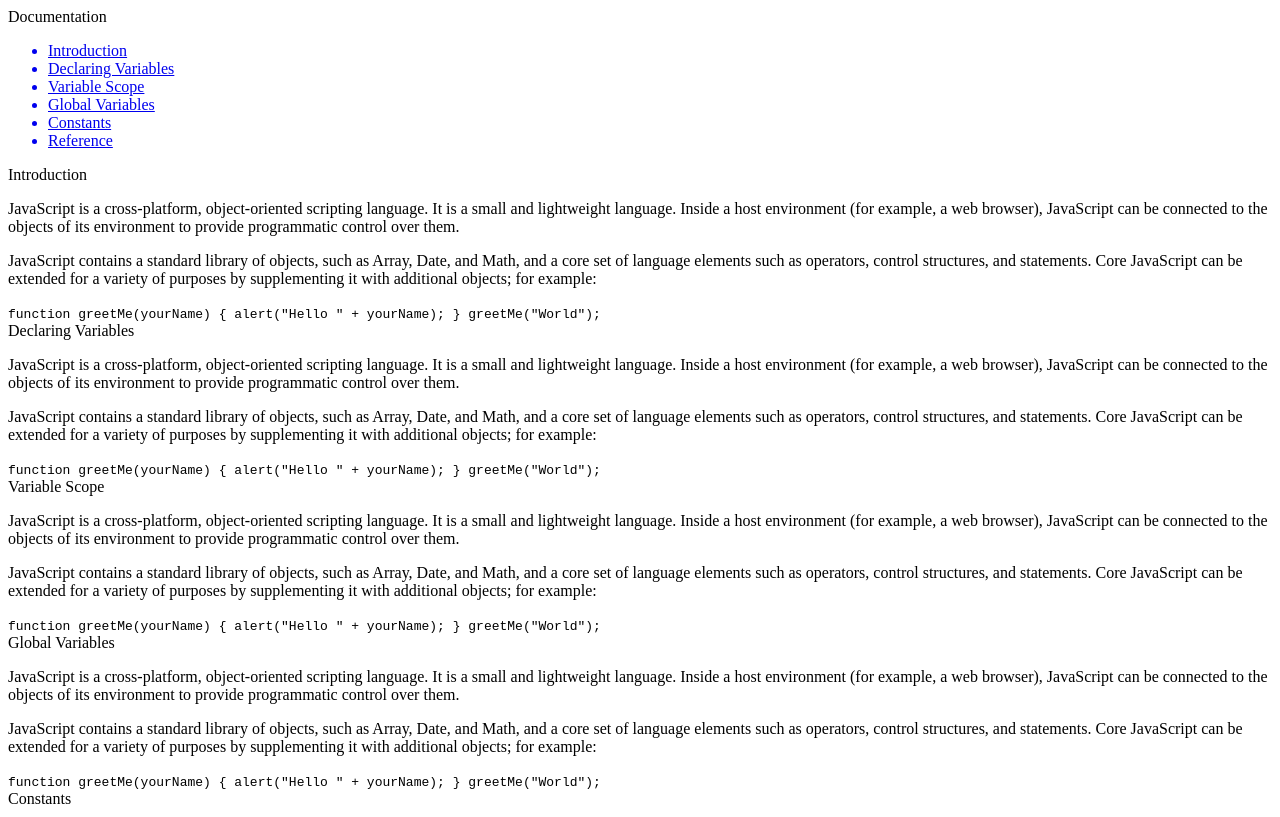
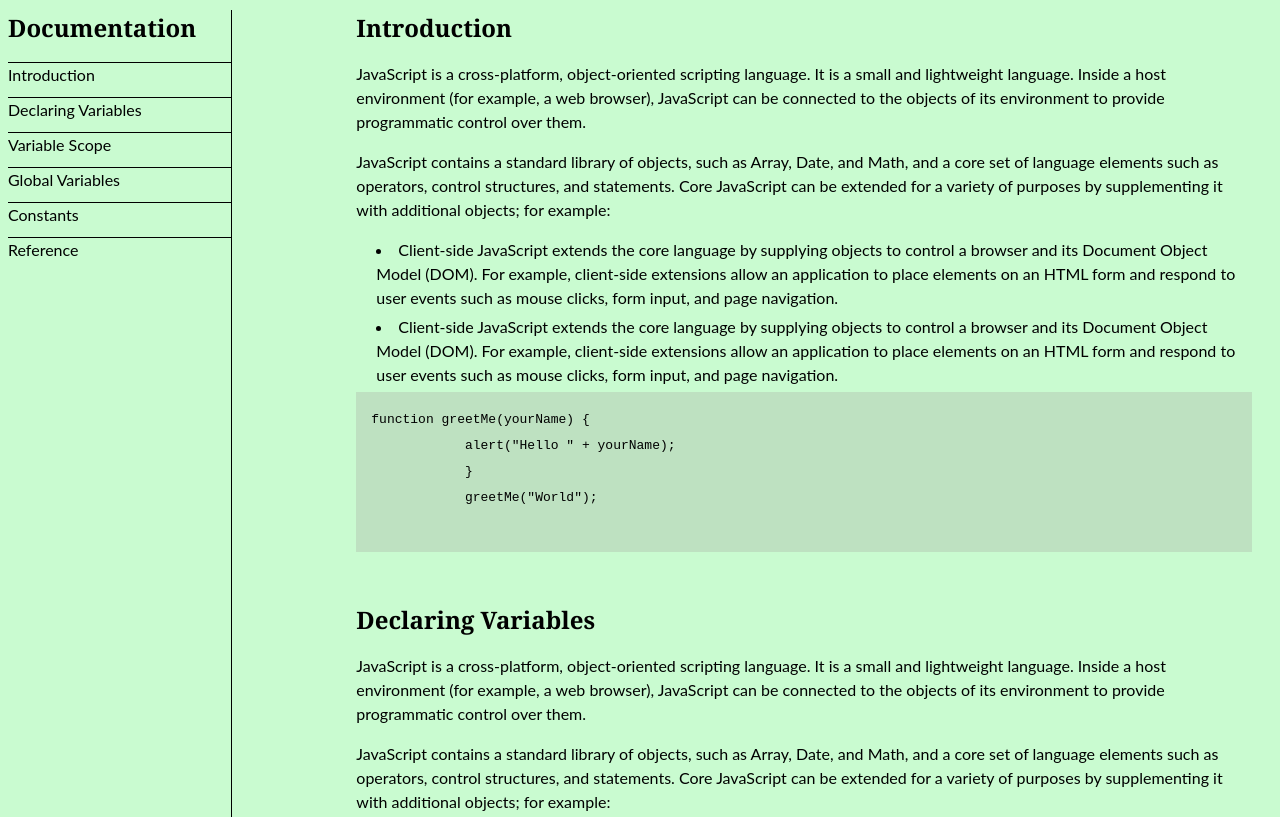
Before and after one commit to canzoroglu/fccprojects, a plain HTML site: page technicalDocumentation/index.html in a window 1280 px wide. Shown: the top 817 px of the page. Drawn offline with Linux system fonts and the light colour scheme.

Commit message:
Complete technicalDocument project

```diff
--- a/technicalDocumentation/index.html
+++ b/technicalDocumentation/index.html
@@ -8,20 +8,18 @@
   <body>
     <div class="main-grid">
       <nav id="navbar">
-        <header>
-          Documentation
-        </header>
+        <header>Documentation</header>
         <ul>
           <a href="#Introduction" class="nav-link">
             <li>Introduction</li>
           </a>
-          <a href="#Declaring_variables" class="nav-link">
+          <a href="#Declaring_Variables" class="nav-link">
             <li>Declaring Variables</li>
           </a>
-          <a href="#Variable_scope" class="nav-link">
+          <a href="#Variable_Scope" class="nav-link">
             <li>Variable Scope</li>
           </a>
-          <a href="Global_Variables" class="nav-link">
+          <a href="#Global_Variables" class="nav-link">
             <li>Global Variables</li>
           </a>
           <a href="#Constants" class="nav-link">
@@ -32,12 +30,9 @@
           </a>
         </ul>
       </nav>
-    </div>
       <main id="main-doc">
         <section class="main-section" id="Introduction">
-        <header>
-          Introduction
-        </header>
+          <header>Introduction</header>
           <article>
             <p>
               JavaScript is a cross-platform, object-oriented scripting language. It is a small and lightweight language.
@@ -49,8 +44,13 @@
               control structures, and statements. Core JavaScript can be extended for a variety of purposes by supplementing it with additional objects;
               for example:
             </p>
-          <code>
-            function greetMe(yourName) {
+            <li>Client-side JavaScript extends the core language by supplying objects to control a browser and its Document Object Model (DOM).
+              For example, client-side extensions allow an application to place elements on an HTML form and respond to user events such as mouse clicks,
+              form input, and page navigation.</li>
+            <li>Client-side JavaScript extends the core language by supplying objects to control a browser and its Document Object Model (DOM).
+              For example, client-side extensions allow an application to place elements on an HTML form and respond to user events such as mouse clicks,
+              form input, and page navigation.</li>
+            <code>function greetMe(yourName) {
             alert("Hello " + yourName);
             }
             greetMe("World");
@@ -58,9 +58,7 @@
           </article>
         </section>
         <section class="main-section" id="Declaring_Variables">
-        <header>
-          Declaring Variables
-        </header>
+          <header>Declaring Variables</header>
           <article>
             <p>
               JavaScript is a cross-platform, object-oriented scripting language. It is a small and lightweight language.
@@ -72,8 +70,13 @@
               control structures, and statements. Core JavaScript can be extended for a variety of purposes by supplementing it with additional objects;
               for example:
             </p>
-          <code>
-            function greetMe(yourName) {
+            <li>Client-side JavaScript extends the core language by supplying objects to control a browser and its Document Object Model (DOM).
+              For example, client-side extensions allow an application to place elements on an HTML form and respond to user events such as mouse clicks,
+              form input, and page navigation.</li>
+            <li>Client-side JavaScript extends the core language by supplying objects to control a browser and its Document Object Model (DOM).
+              For example, client-side extensions allow an application to place elements on an HTML form and respond to user events such as mouse clicks,
+              form input, and page navigation.</li>
+            <code>function greetMe(yourName) {
             alert("Hello " + yourName);
             }
             greetMe("World");
@@ -81,9 +84,7 @@
           </article>
         </section>
         <section class="main-section" id="Variable_Scope">
-        <header>
-          Variable Scope
-        </header>
+          <header>Variable Scope</header>
           <article>
             <p>
               JavaScript is a cross-platform, object-oriented scripting language. It is a small and lightweight language.
@@ -95,8 +96,7 @@
               control structures, and statements. Core JavaScript can be extended for a variety of purposes by supplementing it with additional objects;
               for example:
             </p>
-          <code>
-            function greetMe(yourName) {
+            <code>function greetMe(yourName) {
             alert("Hello " + yourName);
             }
             greetMe("World");
@@ -104,9 +104,7 @@
           </article>
         </section>
         <section class="main-section" id="Global_Variables">
-        <header>
-          Global Variables
-        </header>
+          <header>Global Variables</header>
           <article>
             <p>
               JavaScript is a cross-platform, object-oriented scripting language. It is a small and lightweight language.
@@ -118,8 +116,13 @@
               control structures, and statements. Core JavaScript can be extended for a variety of purposes by supplementing it with additional objects;
               for example:
             </p>
-          <code>
-            function greetMe(yourName) {
+            <li>Client-side JavaScript extends the core language by supplying objects to control a browser and its Document Object Model (DOM).
+              For example, client-side extensions allow an application to place elements on an HTML form and respond to user events such as mouse clicks,
+              form input, and page navigation.</li>
+            <li>Client-side JavaScript extends the core language by supplying objects to control a browser and its Document Object Model (DOM).
+              For example, client-side extensions allow an application to place elements on an HTML form and respond to user events such as mouse clicks,
+              form input, and page navigation.</li>
+            <code>function greetMe(yourName) {
             alert("Hello " + yourName);
             }
             greetMe("World");
@@ -127,9 +130,7 @@
           </article>
         </section>
         <section class="main-section" id="Constants">
-        <header>
-          Constants
-        </header>
+          <header>Constants</header>
           <article>
             <p>
               JavaScript is a cross-platform, object-oriented scripting language. It is a small and lightweight language.
@@ -141,8 +142,7 @@
               control structures, and statements. Core JavaScript can be extended for a variety of purposes by supplementing it with additional objects;
               for example:
             </p>
-          <code>
-            function greetMe(yourName) {
+            <code>function greetMe(yourName) {
             alert("Hello " + yourName);
             }
             greetMe("World");
@@ -150,9 +150,7 @@
           </article>
         </section>
         <section class="main-section" id="Reference">
-        <header>
-          Reference
-        </header>
+          <header>Reference</header>
           <article>
             <p>
               JavaScript is a cross-platform, object-oriented scripting language. It is a small and lightweight language.
@@ -164,8 +162,7 @@
               control structures, and statements. Core JavaScript can be extended for a variety of purposes by supplementing it with additional objects;
               for example:
             </p>
-          <code>
-            function greetMe(yourName) {
+            <code>function greetMe(yourName) {
             alert("Hello " + yourName);
             }
             greetMe("World");
@@ -173,7 +170,9 @@
           </article>
         </section>
       </main>
-    <!-- <script type="text/javascript" src="https://cdn.freecodecamp.org/testable-projects-fcc/v1/bundle.js"></script> -->
+    </div>
+
+    <script type="text/javascript" src="https://cdn.freecodecamp.org/testable-projects-fcc/v1/bundle.js"></script>
     <!-- https://codepen.io/freeCodeCamp/full/NdrKKL -->
   </body>
 </html>
--- a/technicalDocumentation/main.css
+++ b/technicalDocumentation/main.css
@@ -0,0 +1,64 @@
+@media (max-width: 800px) {
+  #navbar header {
+    font-size: 1em;
+  }
+  #navbar .nav-link {
+    font-size: 1em;
+  }
+  .main-section {
+    font-size: 1em;
+  }
+}
+@media (max-width: 600px) {
+
+}
+body {
+  background: rgba(78, 243, 100, 0.3);
+}
+.main-grid {
+  display: grid;
+  grid-template-columns: minmax(15%, 1fr) minmax(40%, 4fr);
+  grid-gap: 10%;
+  line-height: 1.5;
+  margin: 10px 20px 20px 0;
+}
+#navbar {
+  border-right: 1px solid black;
+}
+.nav-link {
+  border-top: 1px solid black;
+  display: block;
+  text-decoration: none;
+  margin-top: 10px;
+  font-family: Lato;
+  color: black;
+}
+.nav-link li {
+  list-style-type: none;
+}
+article li {
+  padding-left: 15px;
+  margin: 5px;
+}
+ul {
+  padding: 0;
+}
+.main-section {
+  margin-bottom: 50px;
+}
+header {
+  font-family: Cambria;
+  font-weight: 600;
+  font-size: 1.5em;
+}
+article {
+  font-family: Lato;
+}
+code {
+  background: rgba(180, 200, 180, 0.5);
+  line-height: 2;
+  padding: 15px;
+  display: block;
+  white-space: pre;
+  text-align: left;
+}
```
Lines whose indentation alone changed are shown as unchanged.
